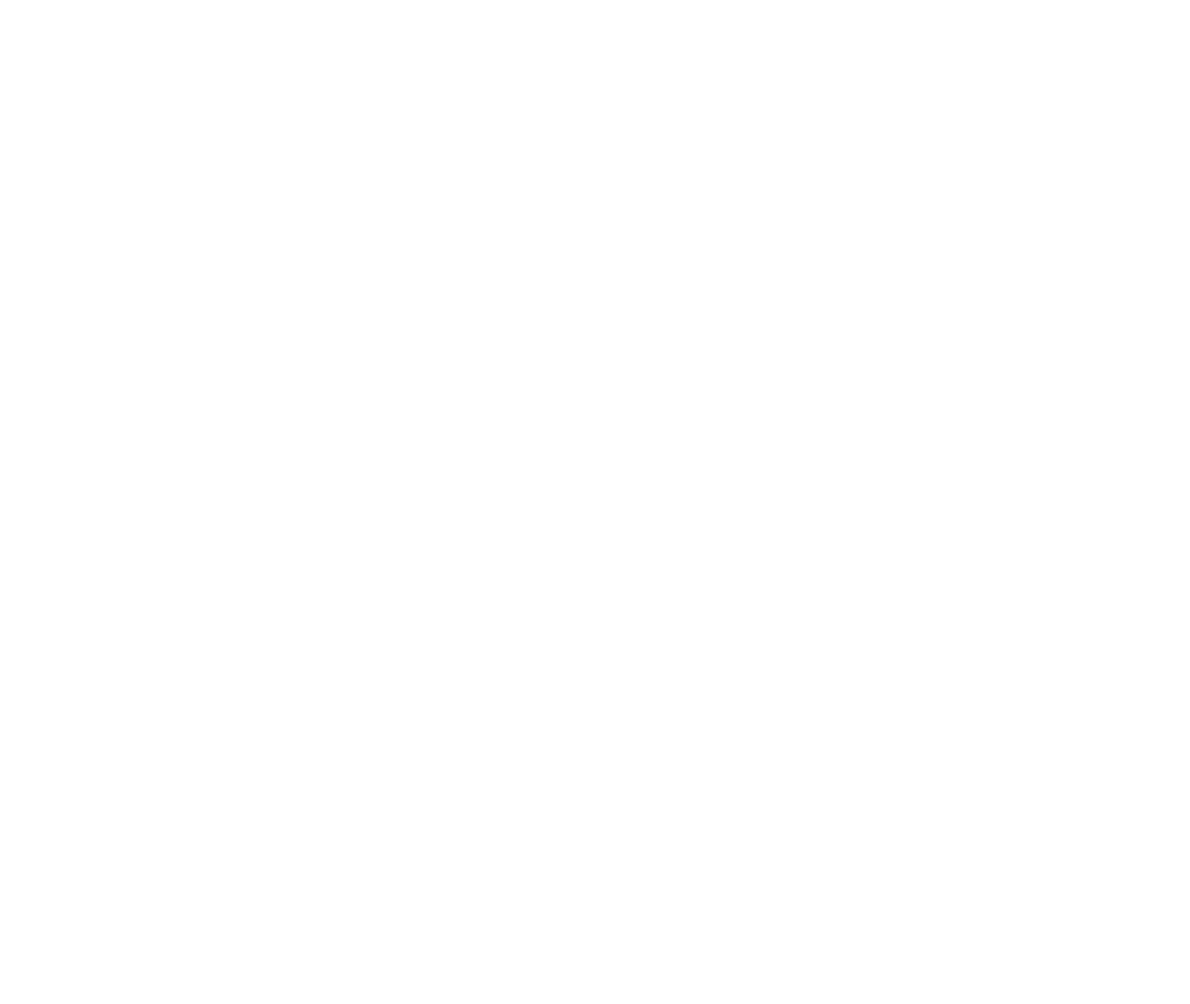
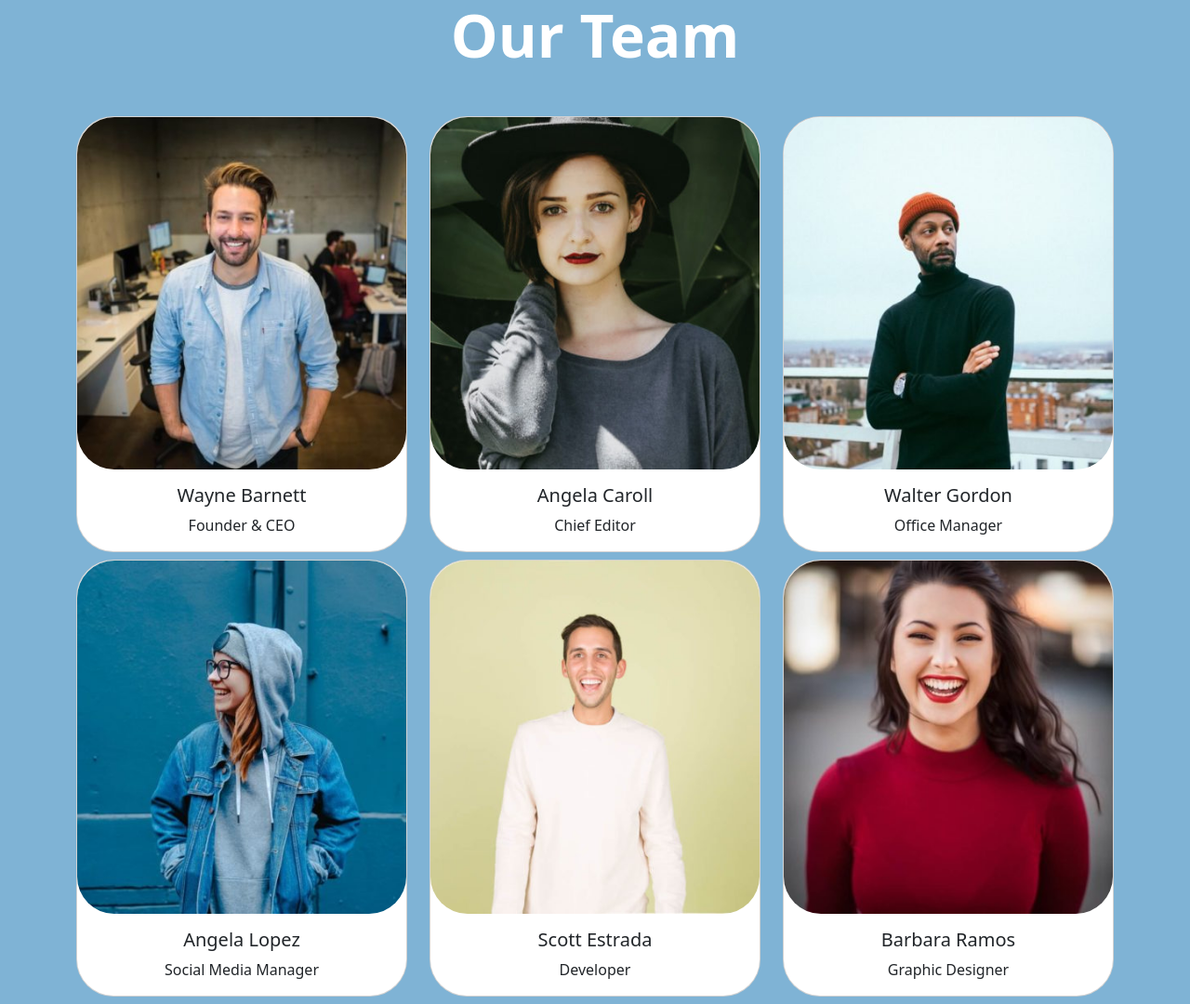
Before and after one commit to wmancaniello/js-our-team, a plain HTML site: page index.html in a window 1280 px wide. Shown: the whole page at 93% size. Before the commit the page ends 800 px from the top, so only its background shows below. Drawn offline with nearby package versions, Linux system fonts and the light colour scheme.

Commit message:
add pint to HTML

```diff
--- a/css/style.css
+++ b/css/style.css
@@ -0,0 +1,14 @@
+body {
+    background-color: #7FB3D5; /* Blu chiaro */
+}
+
+h1 {
+    color: white;
+    font-weight: 600;
+    font-size: 4rem;
+}
+
+.card,
+img {
+    border-radius: 40px; /* Modifica il valore per regolare l'arrotondamento */
+}
--- a/index.html
+++ b/index.html
@@ -19,7 +19,12 @@
 
   <body>
     <div class="container">
-      <div class="row" id="team-card"></div>
+      <h1 class="text-center">Our Team</h1>
+      <div class="row mt-5" id="team-card">
+
+        <!-- codice JS -->
+
+      </div>
     </div>
 
     <!-- Custom Script -->
--- a/js/script.js
+++ b/js/script.js
@@ -4,39 +4,60 @@ const memberTeam = [
   {
     name: "Wayne Barnett",
     role: "Founder & CEO",
-    photo: "wayne-barnett-founder-ceo.jpg",
+    photo: "./img/wayne-barnett-founder-ceo.jpg",
   },
   {
     name: "Angela Caroll",
     role: "Chief Editor",
-    photo: "angela-caroll-chief-editor.jpg",
+    photo: "./img/angela-caroll-chief-editor.jpg",
   },
   {
     name: "Walter Gordon",
     role: "Office Manager",
-    photo: "walter-gordon-office-manager.jpg",
+    photo: "./img/walter-gordon-office-manager.jpg",
   },
   {
     name: "Angela Lopez",
     role: "Social Media Manager",
-    photo: "angela-lopez-social-media-manager.jpg",
+    photo: "./img/angela-lopez-social-media-manager.jpg",
   },
   {
     name: "Scott Estrada",
     role: "Developer",
-    photo: "scott-estrada-developer.jpg",
+    photo: "./img/scott-estrada-developer.jpg",
   },
   {
     name: "Barbara Ramos",
     role: "Graphic Designer",
-    photo: "barbara-ramos-graphic-designer.jpg",
+    photo: "./img/barbara-ramos-graphic-designer.jpg",
   },
 ];
 
-
-
 //  Stampo in console le informazioni di ciascun membro del team
 // utilizzo forEach()
-memberTeam.forEach(member => {
-    console.log(`Name: ${member.name}, Role: ${member.role}, Photo:${member.photo}`);
+memberTeam.forEach((member) => {
+  console.log(
+    `Name: ${member.name}, Role: ${member.role}, Photo:${member.photo}`
+  );
 });
+
+// Prelevo il div per inserire  le card in pagina
+const teamCard = document.getElementById("team-card");
+
+memberTeam.forEach((member) => {
+  // Creo le stringhe da stampare
+  const printToHtml = `
+        <div class="col-lg-4 col-md-6 mb-2">
+            <div class="card">
+                <img src="${member.photo}" alt="">
+                <div class="card-body">
+                    <h5 class="card-title text-center">${member.name}</h5>
+                    <p class="card-text text-center">${member.role}</p>
+                </div>
+            </div>
+        </div>
+    `;
+
+  // Stampa in pagina
+  teamCard.innerHTML += printToHtml;
+});
```
